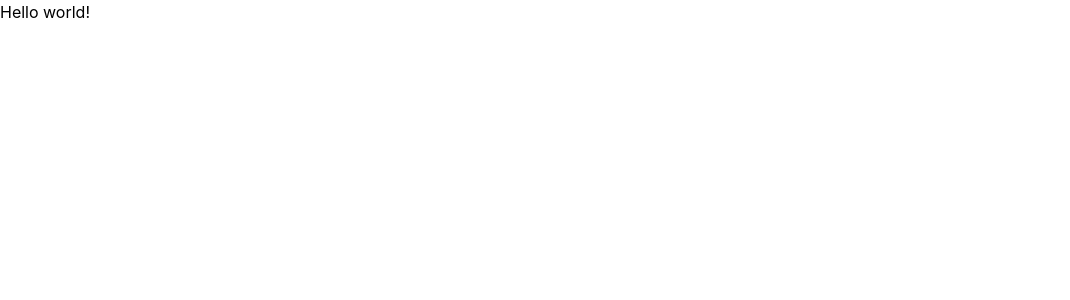
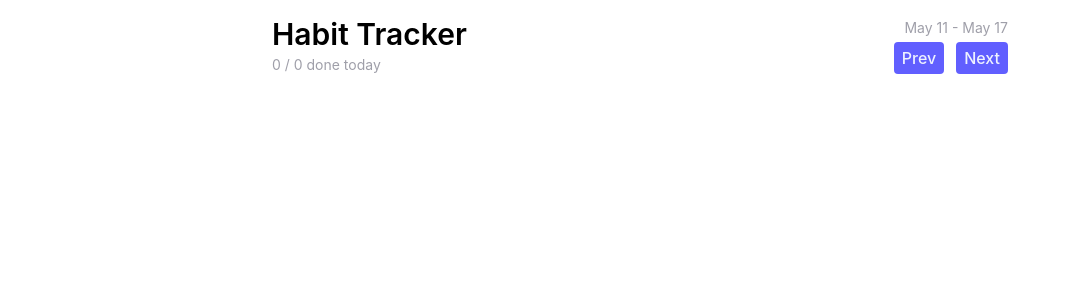
Before and after one commit to adrianogtl/react-habit-tracker, a React (Vite) app: page / in a window 1280 px wide. Shown: the top 300 px of the page, without its empty margins (0-1070 px from the left). Built offline with nearby package versions, Linux system fonts and the light colour scheme.

Commit message:
Add Header component

```diff
--- a/src/App.jsx
+++ b/src/App.jsx
@@ -1,5 +1,11 @@
+import { Header } from "./components/Header.jsx";
+
 function App() {
-  return <h1>Hello world!</h1>;
+  return (
+    <div className="m-auto max-w-3xl p-4">
+      <Header />
+    </div>
+  );
 }
 
 export default App;
--- /dev/null
+++ b/src/components/Button.jsx
@@ -0,0 +1,7 @@
+export function Button({ children }) {
+  return (
+    <button className="rounded bg-indigo-500 px-2 py-1 font-medium text-indigo-50 transition-colors hover:bg-indigo-400 disabled:cursor-not-allowed disabled:opacity-30">
+      {children}
+    </button>
+  );
+}
--- /dev/null
+++ b/src/components/Header.jsx
@@ -0,0 +1,21 @@
+import { Button } from "./Button.jsx";
+
+export function Header() {
+  return (
+    <header className="flex items-center justify-between">
+      <div>
+        <h1 className="text-3xl font-semibold dark:text-white">
+          Habit Tracker
+        </h1>
+        <span className="text-sm text-zinc-400">0 / 0 done today</span>
+      </div>
+      <div className="flex flex-col items-end gap-1">
+        <span className="text-sm text-zinc-400">May 11 - May 17</span>
+        <div className="flex gap-3">
+          <Button>Prev</Button>
+          <Button>Next</Button>
+        </div>
+      </div>
+    </header>
+  );
+}
```
